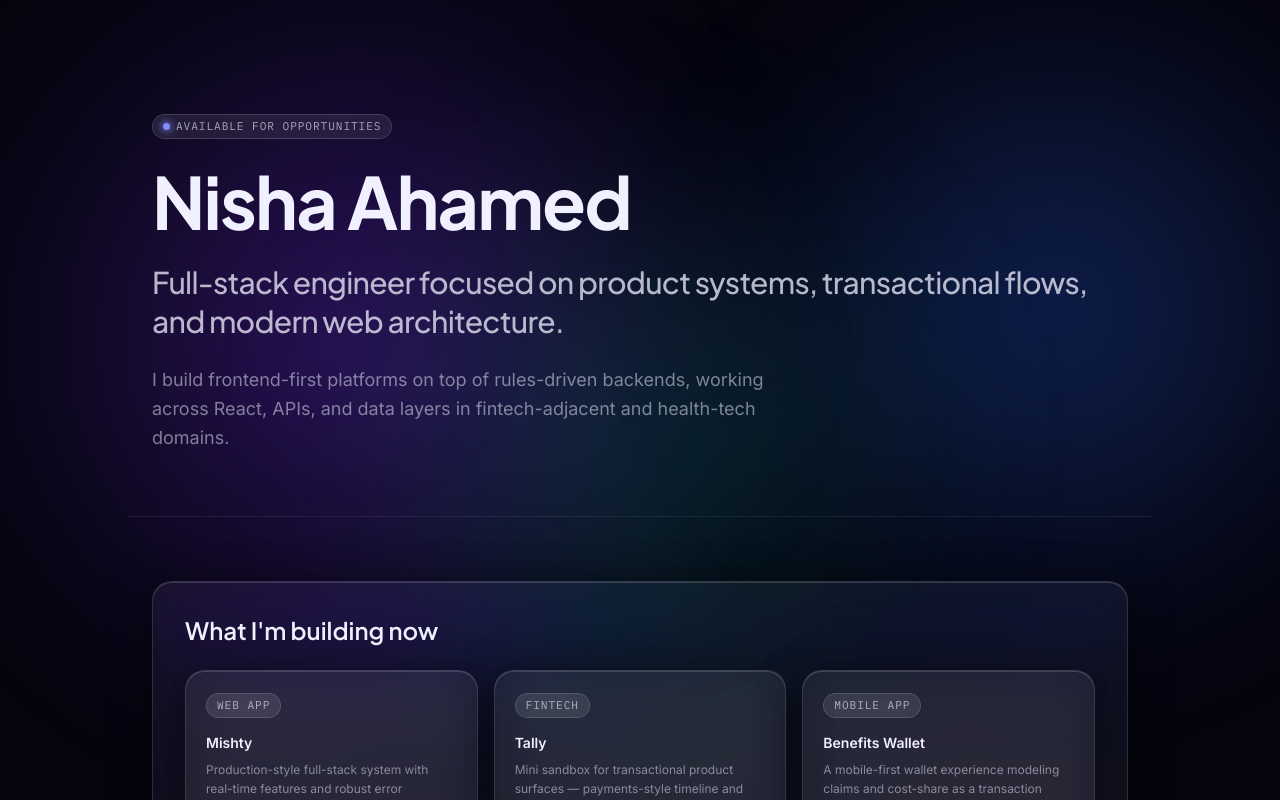
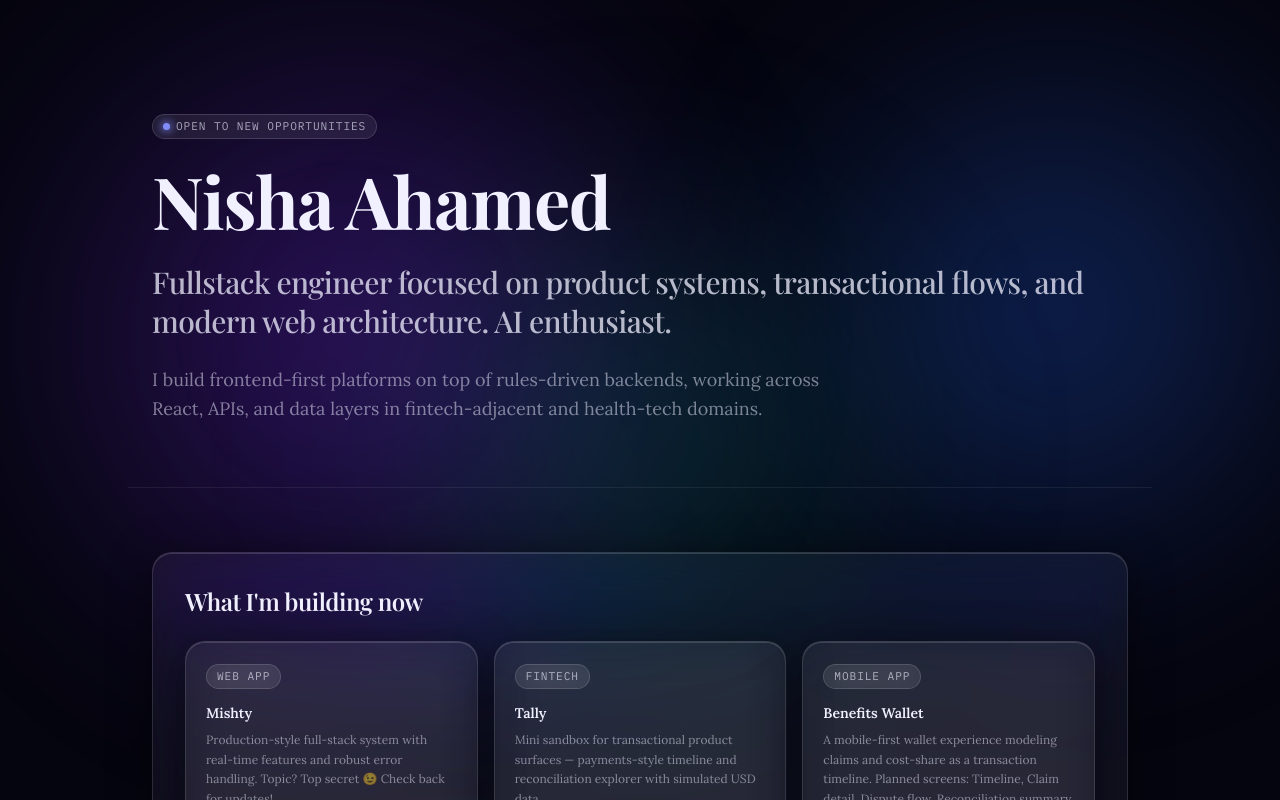
Before and after one commit to nsha-swe/nisha-portfolio, a Next.js app: page / in a window 1280 px wide. Shown: the top 800 px of the page. Built offline with nearby package versions, Linux system fonts and the light colour scheme.

Commit message:
Font adjustment

```diff
--- a/app/globals.css
+++ b/app/globals.css
@@ -38,7 +38,15 @@ html {
 body {
   background: var(--bg);
   color: var(--fg);
-  font-family: var(--font-body), system-ui, sans-serif;
+  font-family: var(--font-body), Georgia, serif;
+  font-feature-settings: "kern" 1, "liga" 1;
+  -webkit-font-smoothing: antialiased;
+}
+
+h1, h2, h3, h4, h5, h6 {
+  font-family: var(--font-headline), Georgia, serif;
+  font-feature-settings: "kern" 1, "liga" 1, "swsh" 1;
+  letter-spacing: -0.02em;
 }
 
 /* ─── Glass utility ─────────────────────────────────────── */
--- a/app/layout.tsx
+++ b/app/layout.tsx
@@ -1,18 +1,20 @@
 // app/layout.tsx
 import "./globals.css";
-import { Plus_Jakarta_Sans } from "next/font/google";
-import { Inter } from "next/font/google";
+import { Playfair_Display } from "next/font/google";
+import { Lora } from "next/font/google";
 import { IBM_Plex_Mono } from "next/font/google";
 
-const plusJakartaSans = Plus_Jakarta_Sans({
+const playfairDisplay = Playfair_Display({
   subsets: ["latin"],
-  weight: ["400", "500", "600", "700", "800"],
+  weight: ["400", "500", "600", "700", "800", "900"],
+  style: ["normal", "italic"],
   variable: "--font-headline",
 });
 
-const inter = Inter({
+const lora = Lora({
   subsets: ["latin"],
   weight: ["400", "500", "600", "700"],
+  style: ["normal", "italic"],
   variable: "--font-body",
 });
 
@@ -43,7 +45,7 @@ export default function RootLayout({
   return (
     <html lang="en">
       <body
-        className={`${inter.variable} ${plusJakartaSans.variable} ${ibmPlexMono.variable} ${inter.className} antialiased`}
+        className={`${lora.variable} ${playfairDisplay.variable} ${ibmPlexMono.variable} ${lora.className} antialiased`}
       >
         {children}
       </body>
--- a/app/page.tsx
+++ b/app/page.tsx
@@ -15,7 +15,7 @@ export default function Page() {
         <div className="mb-6">
           <span className="glass-pill">
             <span className="glow-dot" />
-            Available for opportunities
+            Open to New Opportunities
           </span>
         </div>
         <h1
@@ -28,8 +28,8 @@ export default function Page() {
           className="font-headline text-2xl sm:text-3xl font-medium tracking-tight leading-[1.3] mb-6"
           style={{ color: "rgba(240,240,255,0.75)" }}
         >
-          Full-stack engineer focused on product systems,&nbsp;transactional
-          flows, and modern web architecture.
+          Fullstack engineer focused on product systems,&nbsp;transactional
+          flows, and modern web architecture. AI enthusiast.
         </h2>
         <p
           className="max-w-2xl text-lg leading-relaxed"
```
